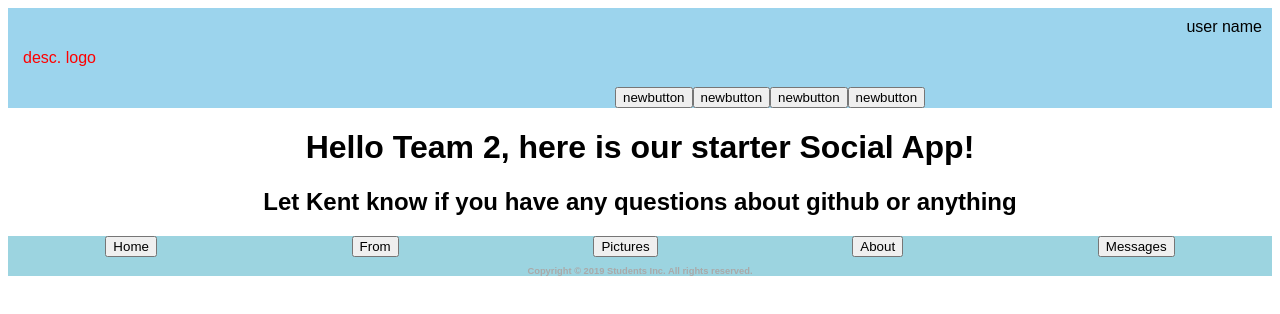
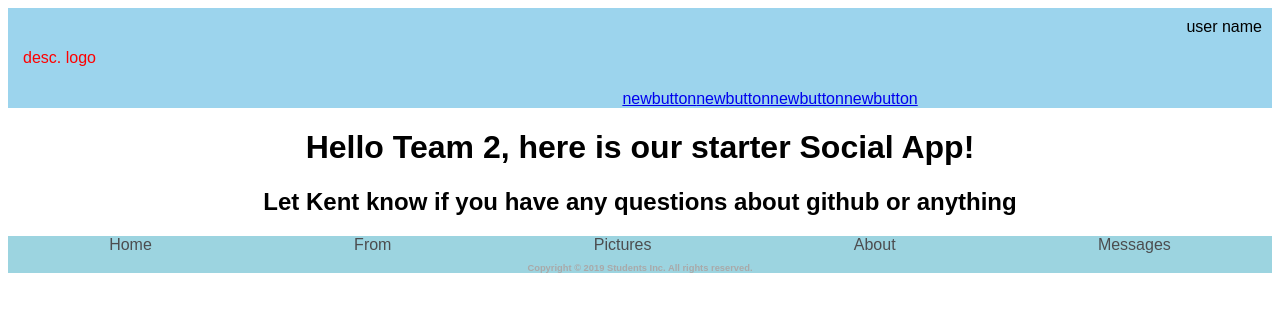
Before and after one commit to Kent-Taylor/social-app, a React app: page / in a window 1280 px wide. Built offline with nearby package versions, Linux system fonts and the light colour scheme.

Commit message:
added footer

```diff
--- a/package.json
+++ b/package.json
@@ -7,6 +7,7 @@
   "dependencies": {
     "react": "16.8.6",
     "react-dom": "16.8.6",
+    "react-router-dom": "^5.0.1",
     "react-scripts": "3.0.1"
   },
   "devDependencies": {
--- a/src/index.js
+++ b/src/index.js
@@ -9,10 +9,10 @@ function App() {
       <div className="navbar-wrapper">
         <div className="logo">desc. logo</div>
         <div className="btn">
-          <button>newbutton</button>
-          <button>newbutton</button>
-          <button>newbutton</button>
-          <button>newbutton</button>
+          <a href='google.com'>newbutton</a>
+          <a href='google.com'>newbutton</a>
+          <a href='google.com'>newbutton</a>
+          <a href='google.com'>newbutton</a>
         </div>
         <div className="userName">user name</div>
       </div>
@@ -22,11 +22,11 @@ function App() {
 
       <div className='footer-wrapper'>
         <div className='button'>
-          <button>Home</button>
-          <button>From</button>
-          <button>Pictures</button>
-          <button>About</button>
-          <button>Messages</button>
+            <a href='google.com'>Home</a>
+            <a href='google.com'>From</a>
+            <a href='google.com'>Pictures</a>
+            <a href='google.com'>About</a>
+            <a href='google.com'>Messages</a>
         </div>
         <div className="copyright">
             <h3>Copyright © 2019 Students Inc. All rights reserved.</h3>
--- a/src/styles.css
+++ b/src/styles.css
@@ -33,11 +33,14 @@
   color: #A9A9A9;
   font-size: .5rem;
 }
-
 .button {
   display: flex;
+  flex-direction: row;
   justify-content: space-around;
+}
+.button a{
   text-decoration: none;
+  color: #4C4D4F;
 }
 
 .footer-wrapper {
```
Also changed, not shown: 1 other file.
